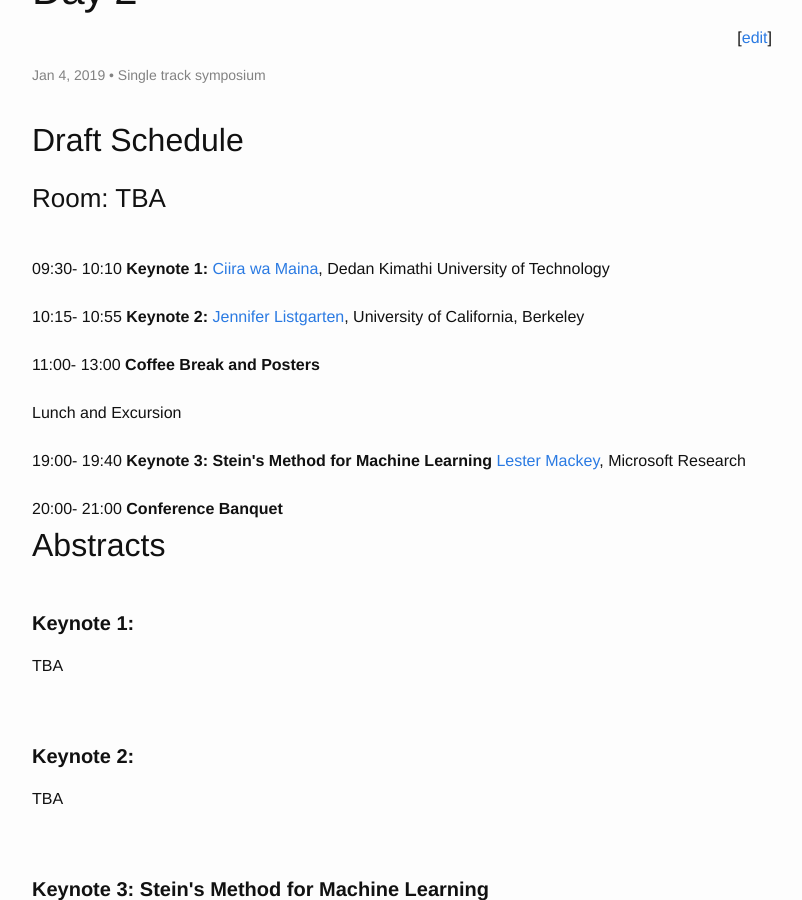
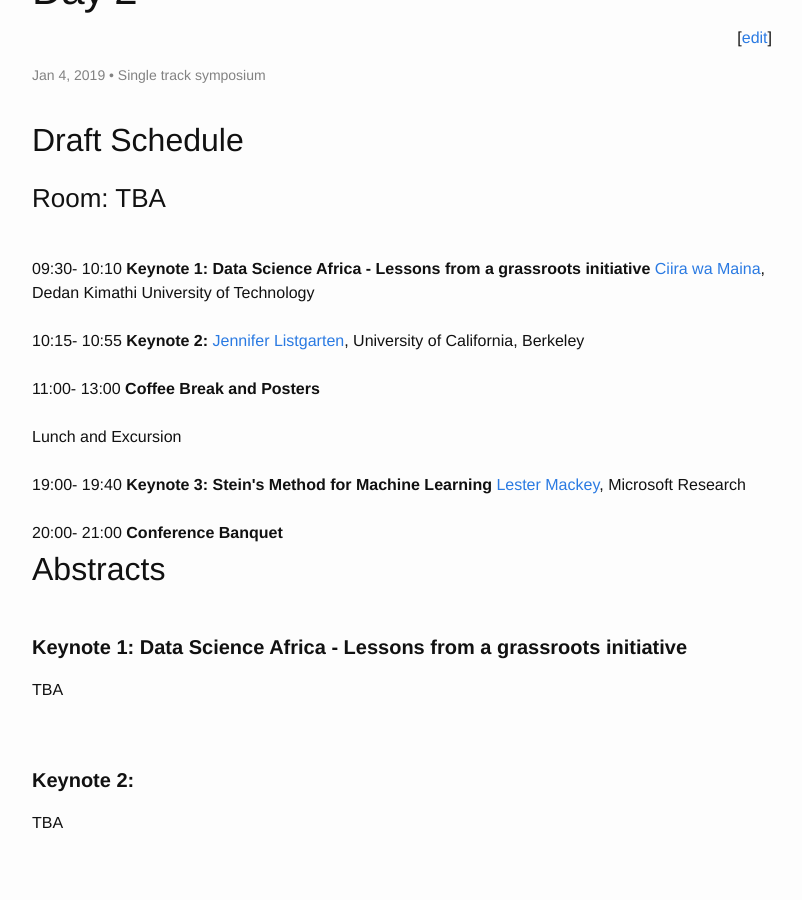
Before and after one commit to dalimeeting/dalimeeting.github.io, a Jekyll site: the page built from _posts/2019-01-04-day-2.md, in a window 1280 px wide and 900 px high, scrolled down 525 px. Shown: the whole window, without its empty margins (238-1040 px from the left). Built offline with Jekyll 4.4.1, drawn with Linux system fonts in a browser that asks for light colours.

Commit message:
Update 2019-01-04-day-2.md

```diff
--- a/_posts/2019-01-04-day-2.md
+++ b/_posts/2019-01-04-day-2.md
@@ -5,7 +5,7 @@ layout: singletrack
 room: "TBA"
 show_abstracts: true
 talks:
-- title: "Keynote 1: "
+- title: "Keynote 1: Data Science Africa - Lessons from a grassroots initiative"
   author:
   - family: wa Maina
     given: Ciira
```
